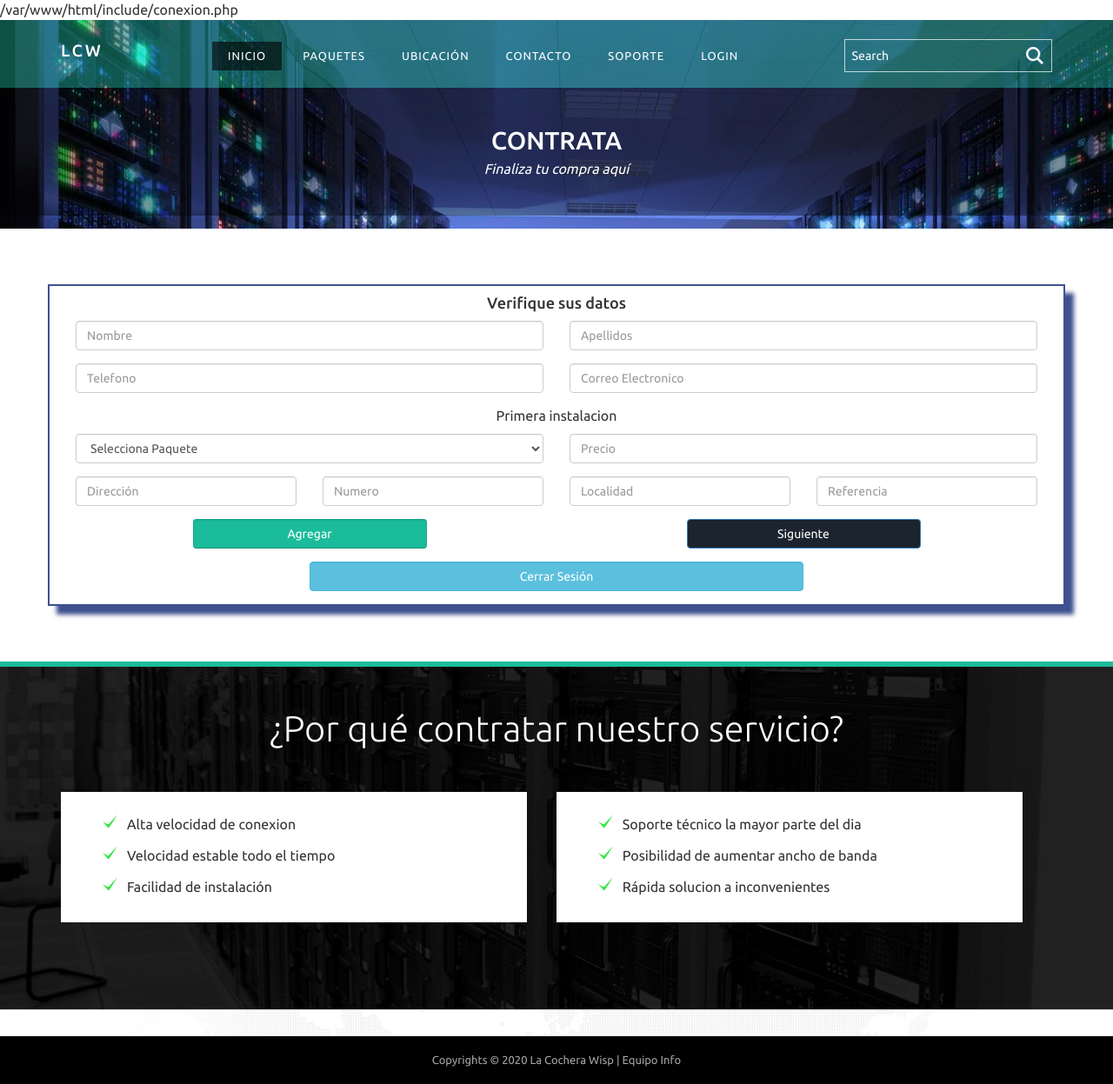
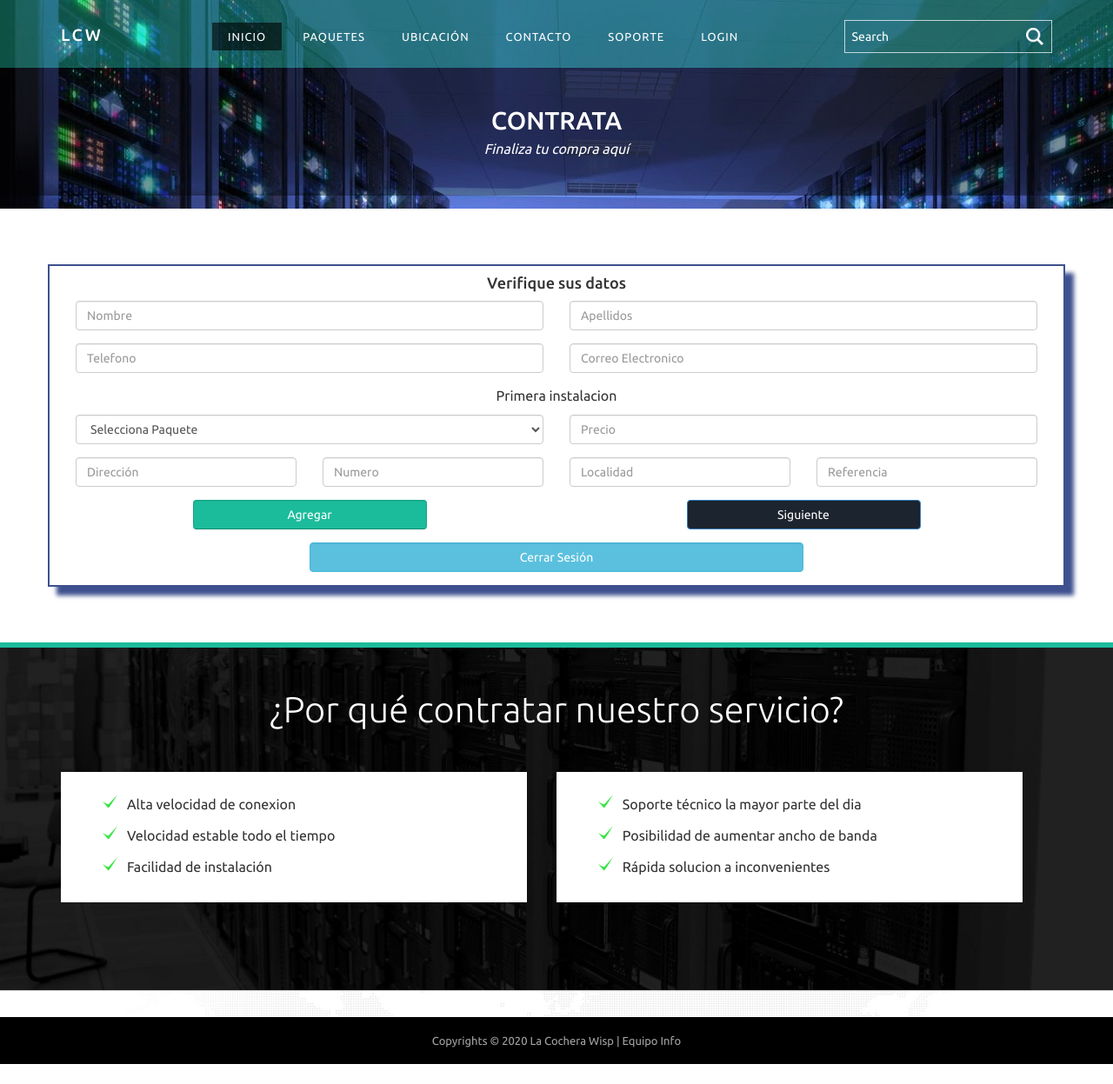
Before and after one commit to wineloy/Cochera-ISP, a PHP site: page /carrito.php in a window 1280 px wide. Shown: the whole page at 87% size. After the commit the page ends 1224 px from the top, so only its background shows below. Run offline with PHP 8.4, Linux system fonts and the light colour scheme; the visitor is signed in with stand-in values (Sample User, id 1); data that the repository does not hold is empty; some libraries are stand-ins or nearby versions.

Commit message:
delete message route

```diff
--- a/carrito.php
+++ b/carrito.php
@@ -1,7 +1,5 @@
 <?php
 require_once __DIR__ . '/include/conexion.php';
-
-echo  __DIR__ . '/include/conexion.php';
 session_start();
 
 if (!isset($_SESSION["email"])) {
```
